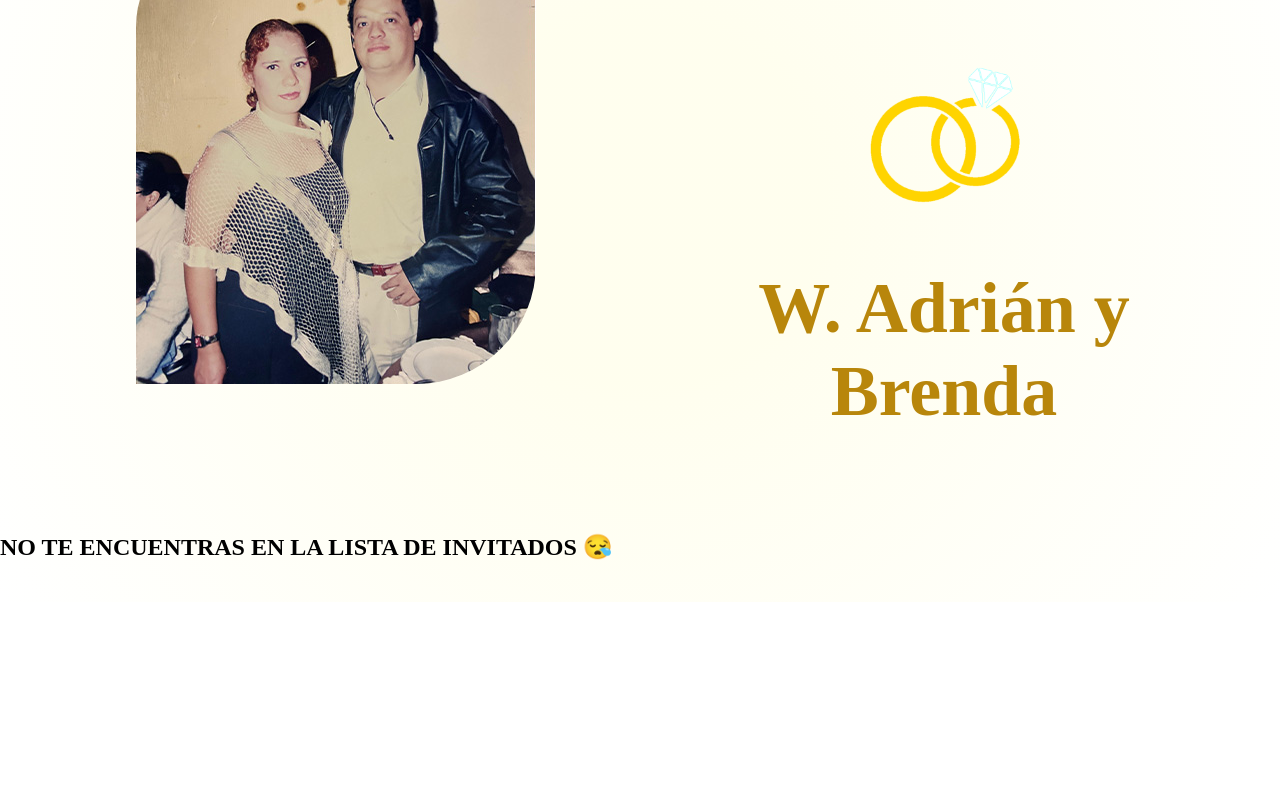
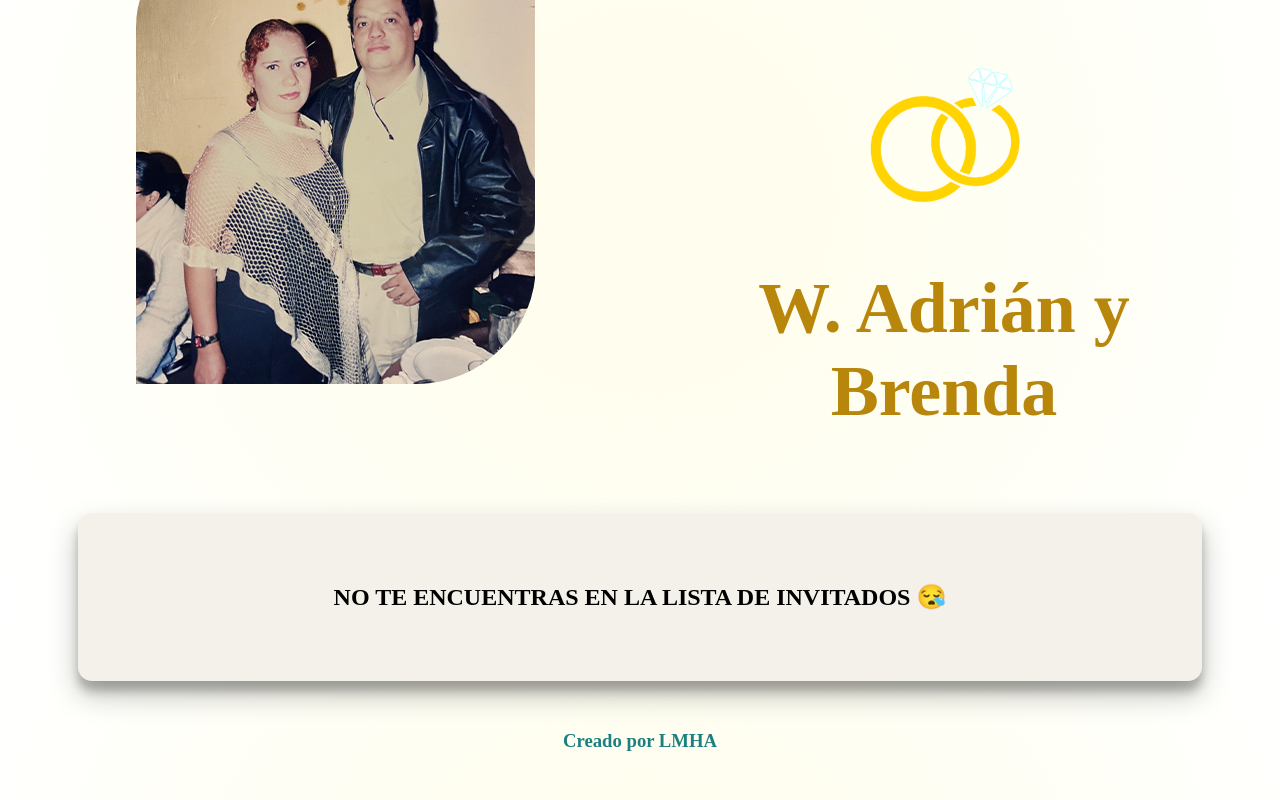
Before and after one commit to AizenLM/Adrian-Brenda, a React (Vite) app: page /guest/invitation in a window 1280 px wide. Shown: the part 198-998 px from the top of the page. Before the commit the page ends 800 px from the top, so only its background shows below. Built offline with nearby package versions, Linux system fonts and the light colour scheme; no server answers; a web font is replaced by a local one.

Commit message:
Agregando footer

```diff
--- a/index.html
+++ b/index.html
@@ -2,7 +2,7 @@
 <html lang="en">
   <head>
     <meta charset="UTF-8" />
-    <link rel="icon" type="image/svg+xml" href="/vite.svg" />
+    <link rel="icon" type="image/svg+xml" href="/Anillos.svg" />
     <meta name="viewport" content="width=device-width, initial-scale=1.0" />
     <title>Adrian y Brenda</title>
   </head>
--- a/src/index.css
+++ b/src/index.css
@@ -171,6 +171,18 @@ section p {
   justify-content: center;
   justify-items: center;
 }
+footer{
+  display: flex;
+  flex-direction: row;
+  justify-content: center;
+  justify-items: center;
+  font-size: medium;
+  color: rgb(28, 128, 128);
+  padding: 30px;
+}
+.bad-url{
+ text-align: center;
+}
 
 @media (max-width: 768px) {
   .location {
--- a/src/pages/guest/Guest.jsx
+++ b/src/pages/guest/Guest.jsx
@@ -9,6 +9,7 @@ import "animate.css"; // Importa animate.css
 import { useInView } from "react-intersection-observer"; // Importa el hook para detectar visibilidad
 import { useParams } from "react-router-dom";
 import axios from "axios";
+import Footer from "./components/Footer";
 
 export default function Guest() {
   const { clave } = useParams(); // Obtenemos la clave desde la URL
@@ -70,7 +71,7 @@ export default function Guest() {
     <>
       <Header />
       {loading ? (
-        <div><h2>NO TE ENCUENTRAS EN LA LISTA DE INVITADOS 😪</h2></div>
+        <div className="content"><h2 className="bad-url">NO TE ENCUENTRAS EN LA LISTA DE INVITADOS 😪</h2></div>
 
       ) : (
         <div className="content">
@@ -102,6 +103,7 @@ export default function Guest() {
         </div>
       </div>
       )}
+      <Footer></Footer>
     </>
   );
 }
--- /dev/null
+++ b/src/pages/guest/components/Footer.jsx
@@ -0,0 +1,15 @@
+import React from 'react'
+
+function Footer() {
+  return (
+    <>
+    <footer>
+        <div>
+            <h3>Creado por LMHA</h3>
+        </div>
+    </footer>
+    </>
+  )
+}
+
+export default Footer
```
Also changed, not shown: public/Anillos.svg (added).
